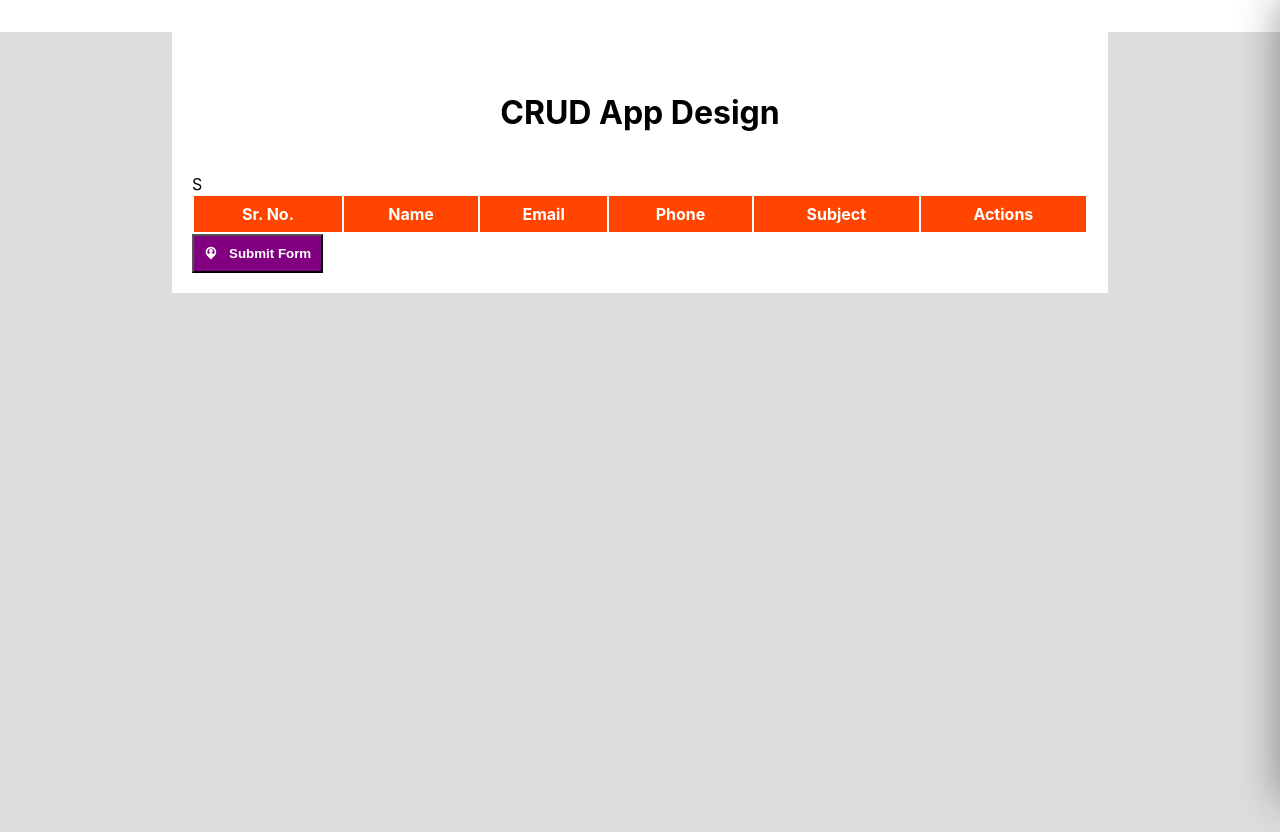
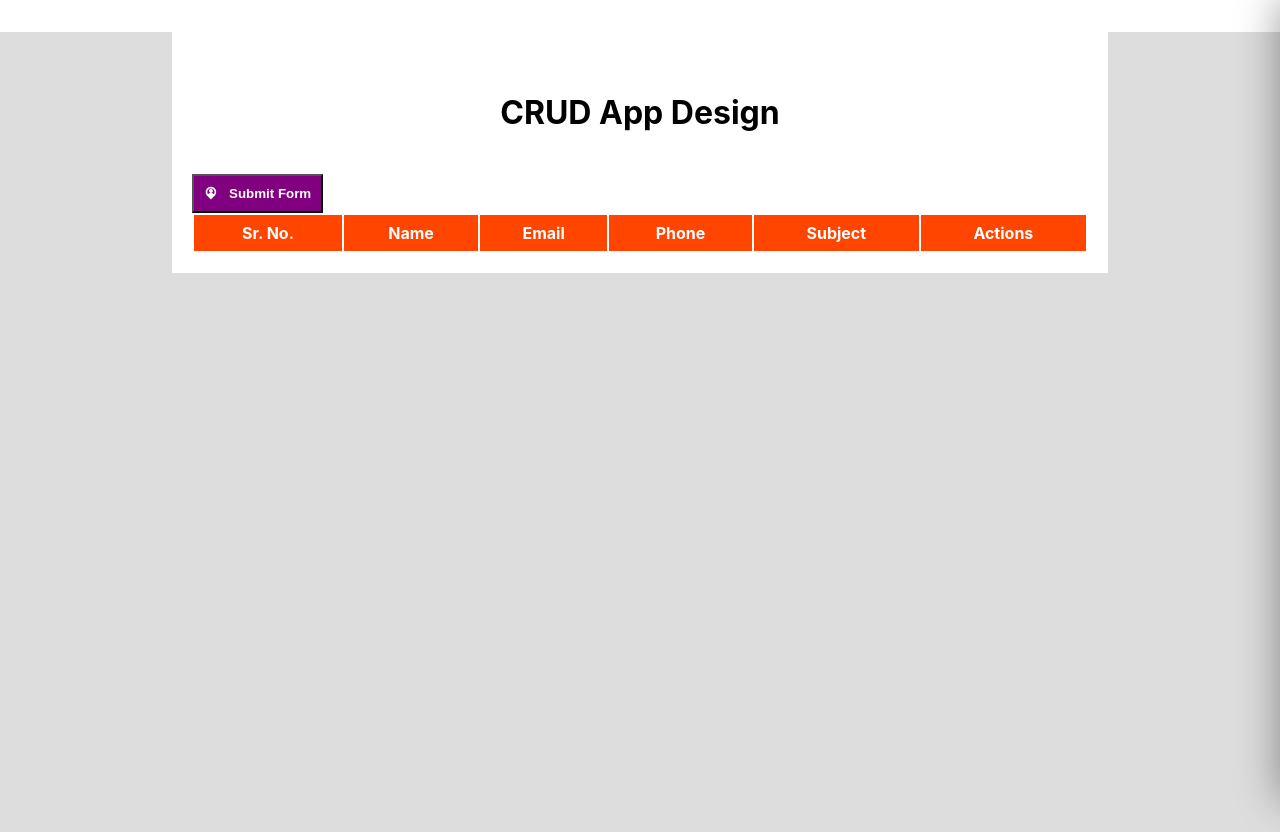
Before and after one commit to souravsharma-dev/my-ReactCRUD-project, a React (Create React App) app: page / in a window 1280 px wide. Built offline with nearby package versions, Linux system fonts and the light colour scheme.

Commit message:
change in Code

```diff
--- a/src/App.js
+++ b/src/App.js
@@ -51,17 +51,19 @@ const [form, setForm] = useState(model)
     setStudents(backup)
   }
 
-  const editStudents = (item) => {
-    setEditIndex(item)
+  const editStudents = (index) => {
     setRightDrawer(0)
-    setForm(item)
+    setForm(students[index])
+      setEditIndex(index)
   }
 
   const saveStudent = (e) => {
    // alert('save student')
     e.preventDefault()
     const backup = [...students]
+    //console.log(backup)
     backup[editIndex] = form
+    //console.log(backup)
     setStudents(backup)
     setForm(model)
     setEditIndex(null)
@@ -81,7 +83,17 @@ const [form, setForm] = useState(model)
       <h1 style={{
         textAlign: 'center',
         padding: '20px',
-      }}>CRUD App Design</h1>S
+      }}>CRUD App Design</h1>
+
+       <button onClick={handleSubmit} style={{
+        background: 'purple',
+        color: 'white',
+        padding: '10px',
+        fontWeight: 'bold',
+        alignItems: "center"
+      }}><i style={{
+        marginRight: '8px'
+      }} class="ri-map-pin-user-fill"></i> Submit Form</button>
 
       <table className="table">
         <thead>
@@ -108,7 +120,7 @@ const [form, setForm] = useState(model)
 
             }}>
               <button
-              onClick={()=>editStudents(item)}
+              onClick={()=>editStudents(index)}
               style={{
                 background: 'darkgreen',
                 color: 'white',
@@ -130,15 +142,7 @@ const [form, setForm] = useState(model)
         </tbody>
       </table>
 
-      <button onClick={handleSubmit} style={{
-        background: 'purple',
-        color: 'white',
-        padding: '10px',
-        fontWeight: 'bold',
-        alignItems: "center"
-      }}><i style={{
-        marginRight: '8px'
-      }} class="ri-map-pin-user-fill"></i> Submit Form</button>
+
       </div>
       <aside style={{
         position: "fixed",
```
